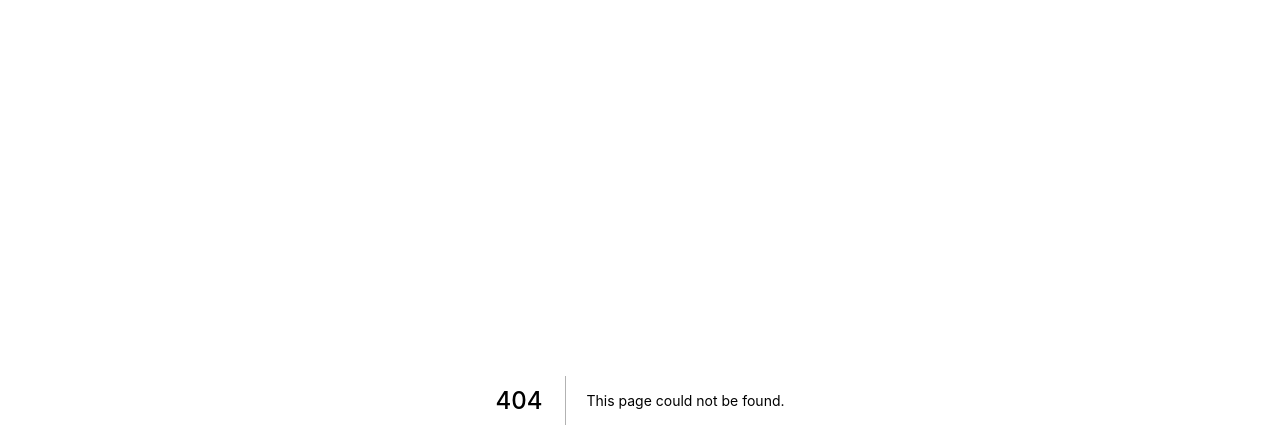
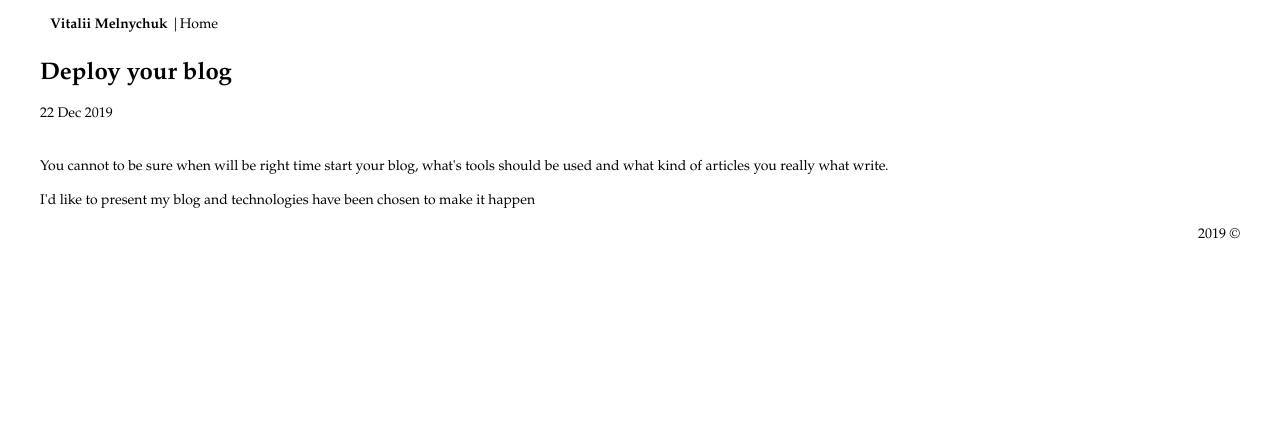
Before and after one commit to vitaliimelnychuk/blog, a Next.js app: page /articles/22-12-2019-deploy-your-blog in a window 1280 px wide. Before the commit this address had no page. Shown: the top 448 px of the page. Built offline with nearby package versions, Linux system fonts and the light colour scheme.

Commit message:
add articles data & articles layout

```diff
--- a/components/layouts/ArticlePage.tsx
+++ b/components/layouts/ArticlePage.tsx
@@ -1,16 +1,17 @@
 
 import { ReactChild } from 'react';
 
+import { getFormattedDate } from '../../utils/date'
+import { Article } from '../../content/articles'
+
 interface IArticlePageProps {
-  title: string;
-  date: string;
   children: ReactChild;
 }
 
-export default ({ children, title, date }: IArticlePageProps) => (
+export default ({ children, title, date }: IArticlePageProps & Article) => (
   <div>
     <h1>{title}</h1>
-    <p>{date}</p>
+    <p>{getFormattedDate(date)}</p>
     <div className="content">
       {children}
     </div>
--- /dev/null
+++ b/content/articles.ts
@@ -0,0 +1,14 @@
+
+export type Article = {
+  title: string;
+  url: string;
+  date: Date;
+}
+
+export default {
+  '22-12-2019-deploy-your-blog': {
+    title: 'Deploy your blog',
+    date: new Date('22 Dec 2019'),
+    url: '/articles/22-12-2019-deploy-your-blog'
+  } as Article
+}
--- a/pages/posts/2019-12-17-deploy-your-blog.tsx
+++ b/pages/articles/22-12-2019-deploy-your-blog.tsx
@@ -1,9 +1,13 @@
+import articles from '../../content/articles'
+
 import Layout from '../../components/Layout'
 import ArticlePage from '../../components/layouts/ArticlePage'
 
+const article = articles['22-12-2019-deploy-your-blog']
+
 export default () => (
   <Layout >
-    <ArticlePage title='Deploy your blog' date='22 Dec 2019'>
+    <ArticlePage {...article}>
       <div>
         <p>You cannot to be sure when will be right time start your blog,
         what's tools should be used and what kind of articles you really what write.</p>
--- /dev/null
+++ b/utils/date.ts
@@ -0,0 +1,6 @@
+const shortMonthNames = ['Jan', 'Feb', 'Mar', 'Apr', 'May', 'Jun', 'Jul', 'Aug', 'Sep', 'Oct', 'Nov', 'Dec']
+
+const getMonthName = (date: Date) => shortMonthNames[date.getMonth()]
+
+export const getFormattedDate = (date: Date): string =>
+  `${date.getDate()} ${getMonthName(date)} ${date.getFullYear()}`
```
Also changed, not shown: components/Article.tsx (renamed from components/Post.tsx, +7 -7 lines), pages/index.tsx (+5 -5 lines).
